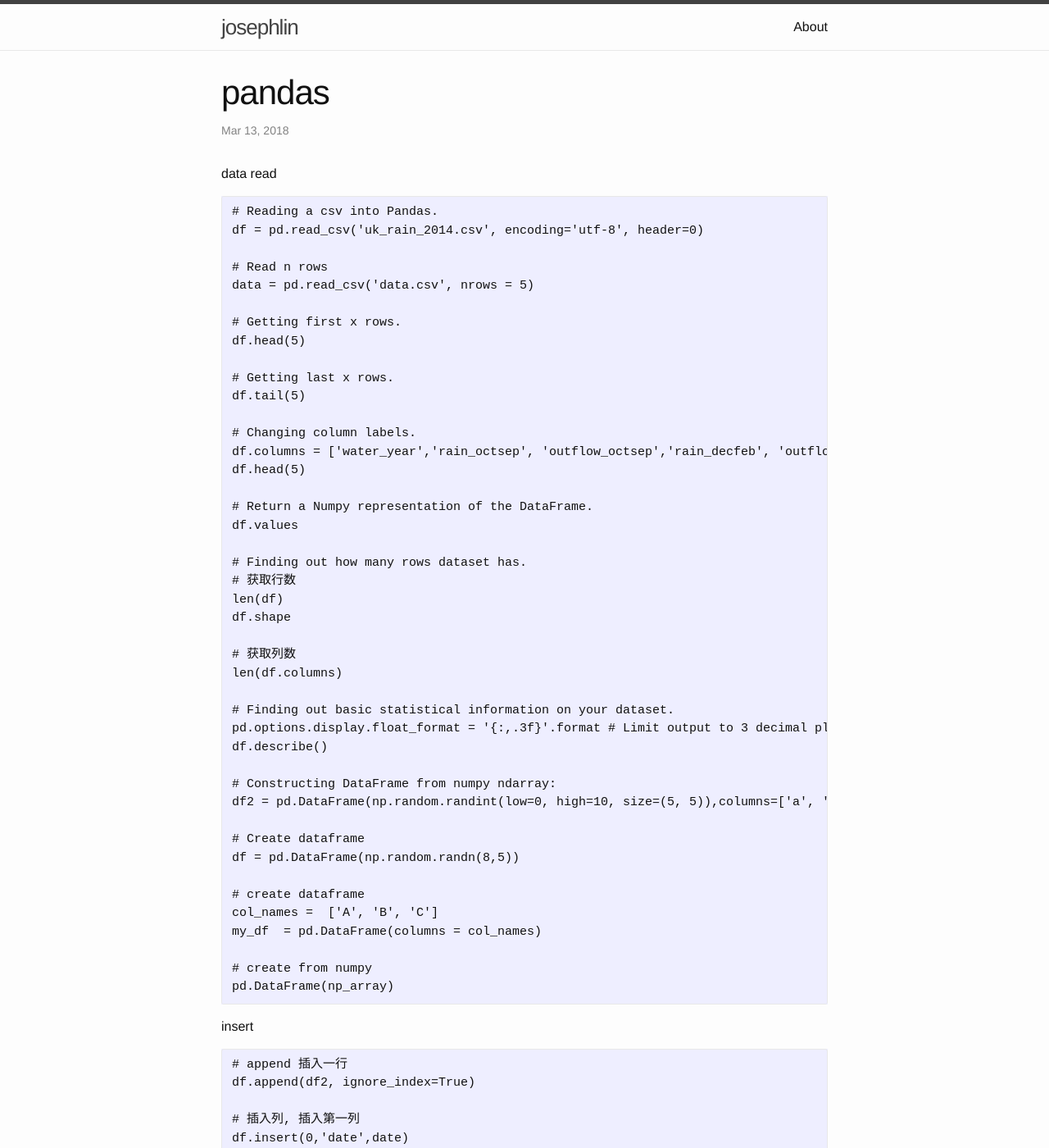
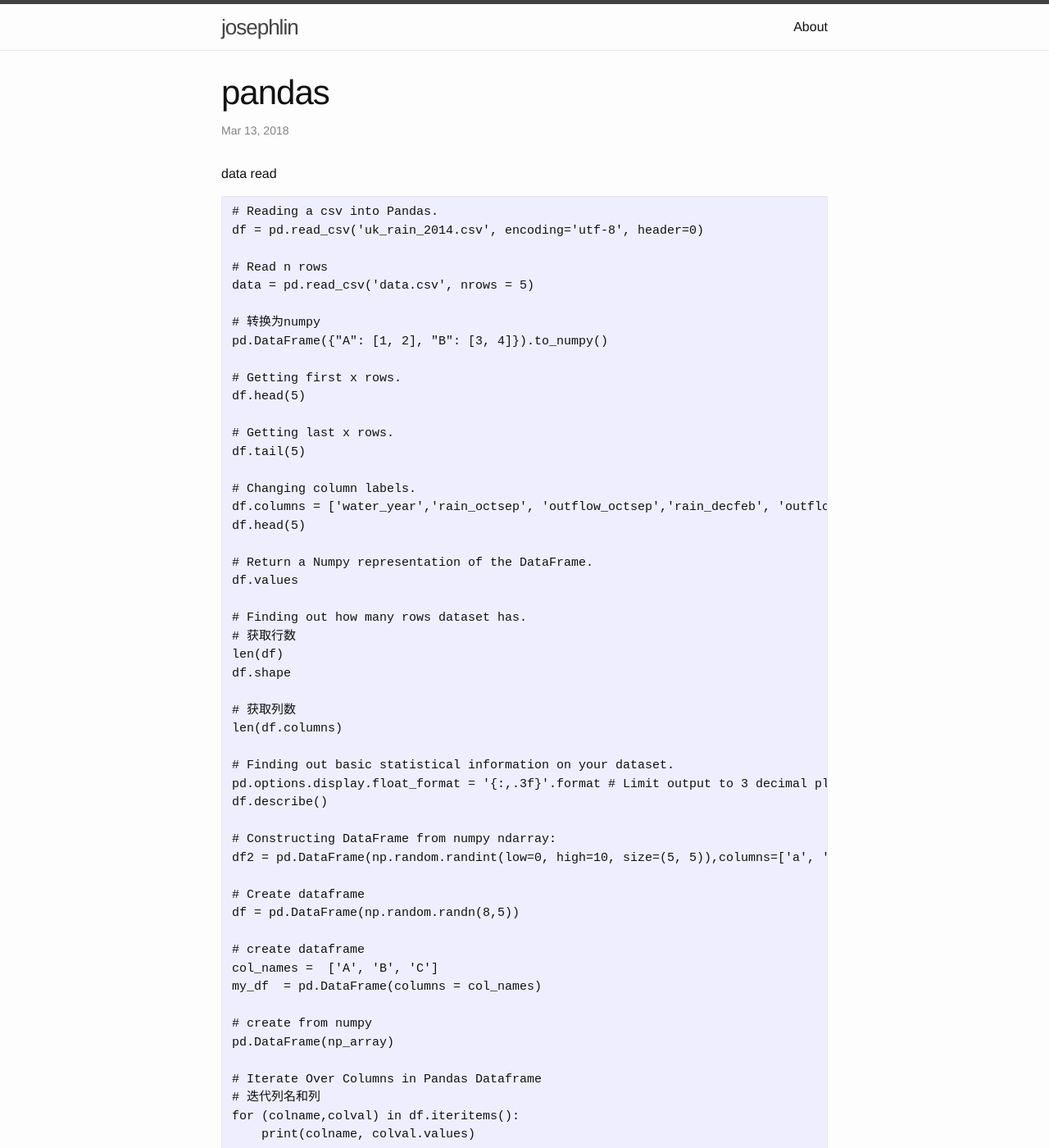
Before and after one commit to josephstalin117/josephstalin117.github.io, a Jekyll site: the page built from _posts/2018-3-13-pandas.markdown, in a window 1280 px wide and 1400 px high. Shown: the whole window at 82% size. Built offline with Jekyll 4.4.1, drawn with Linux system fonts in a browser that asks for light colours; some of the changed text lies outside the part shown.

Commit message:
udpate pandas

````diff
--- a/_posts/2018-3-13-pandas.markdown
+++ b/_posts/2018-3-13-pandas.markdown
@@ -12,6 +12,9 @@
 
 # Read n rows
 data = pd.read_csv('data.csv', nrows = 5)
+
+# 转换为numpy
+pd.DataFrame({"A": [1, 2], "B": [3, 4]}).to_numpy()
 
 # Getting first x rows.
 df.head(5)
@@ -50,6 +53,16 @@
 
 # create from numpy
 pd.DataFrame(np_array)
+
+# Iterate Over Columns in Pandas Dataframe
+# 迭代列名和列
+for (colname,colval) in df.iteritems():
+    print(colname, colval.values)
+
+# enumerate() to Iterate Over Columns Pandas
+# 迭代列序号和列数据
+for (index, colname) in enumerate(df):
+    print(index, df[colname].values)
 ```
 
 insert
````
